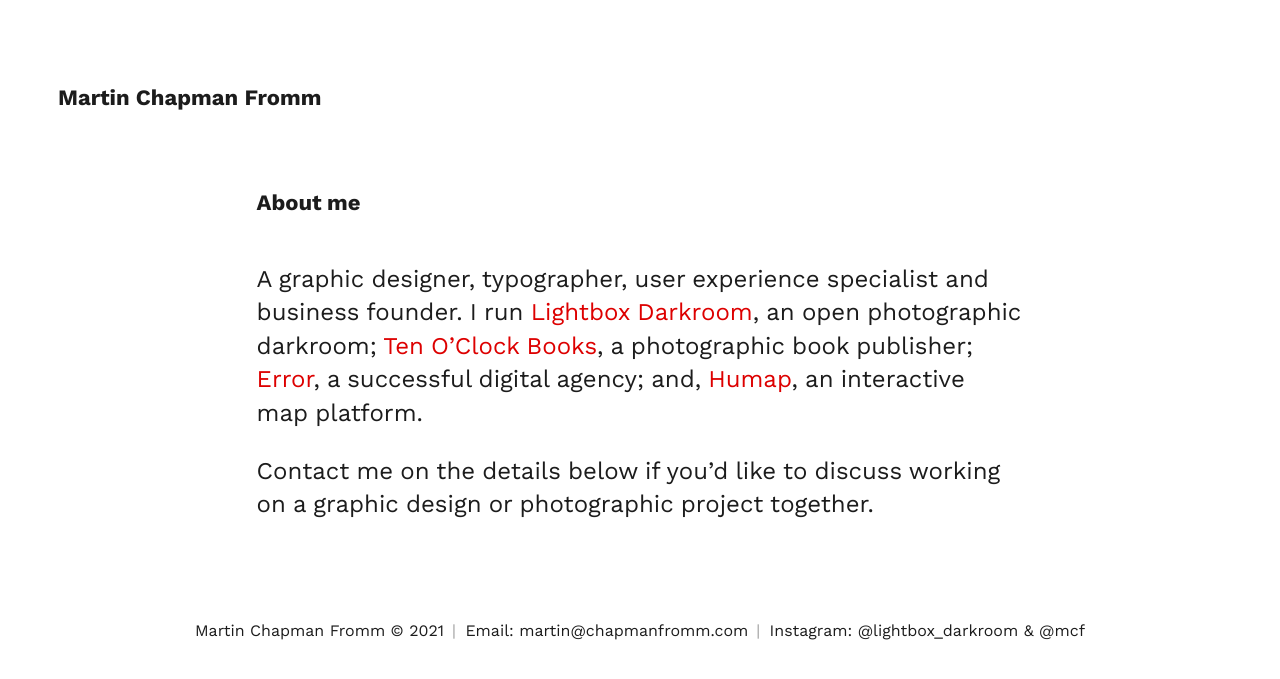
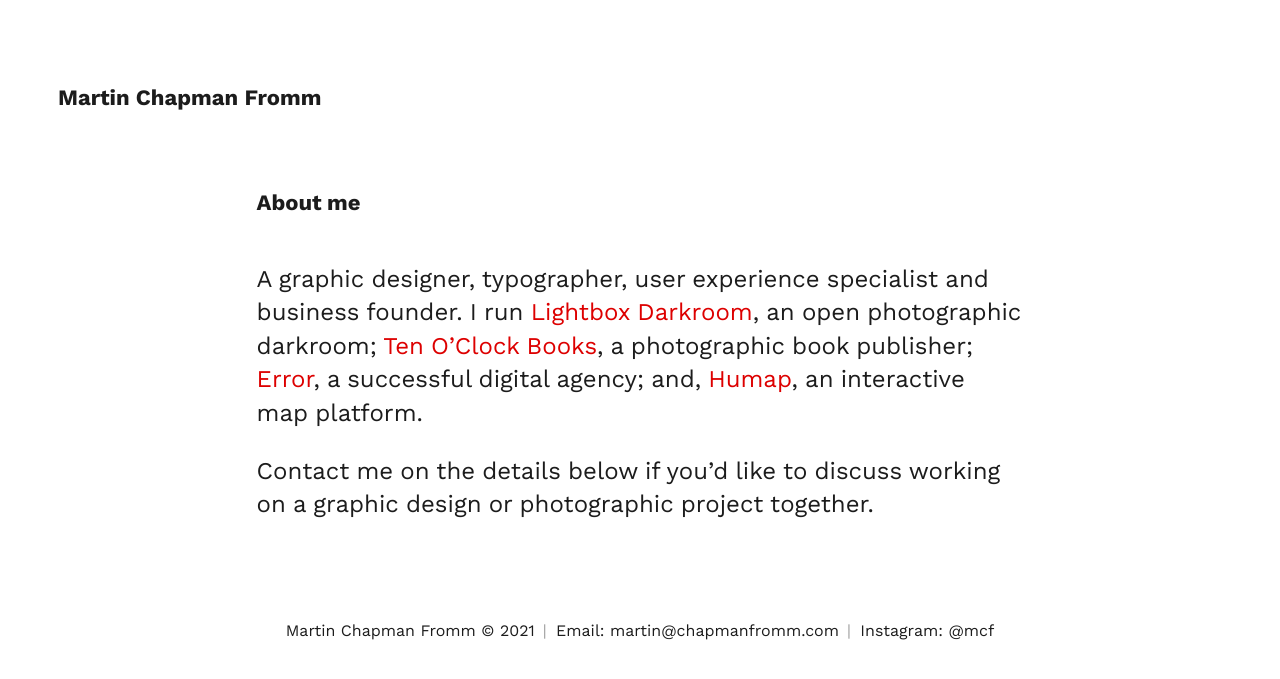
Before and after one commit to martincf/chapmanfromm, a Jekyll site: the page built from index.md, in a window 1280 px wide. Shown: the top 679 px of the page. Built offline with Jekyll 4.4.1, drawn with Linux system fonts in a browser that asks for light colours; our own code applies the rules of GitHub Pages for plain Markdown files.

Commit message:
Footer update

```diff
--- a/_includes/footer.html
+++ b/_includes/footer.html
@@ -2,7 +2,7 @@
 <p class="copyright">
   <span>Martin Chapman Fromm &copy; {{ site.time | date: '%Y' }}</span>
   <span>Email: <a href="mailto:{{ site.email }}">{{ site.email }}</a></span>
-  <span>Instagram: <a href="https://www.instagram.com/lightbox_darkroom/">@lightbox_darkroom</a> &amp; <a href="https://www.instagram.com/mcf/">@mcf</a> </span>
+  <span>Instagram: <a href="https://www.instagram.com/mcf/">@mcf</a> </span>
   <!-- Twitter: <a href="https://twitter.com/mcf">@mcf</a> -->
   </p>
 </footer>
```
Also changed, not shown: 4 other files.
